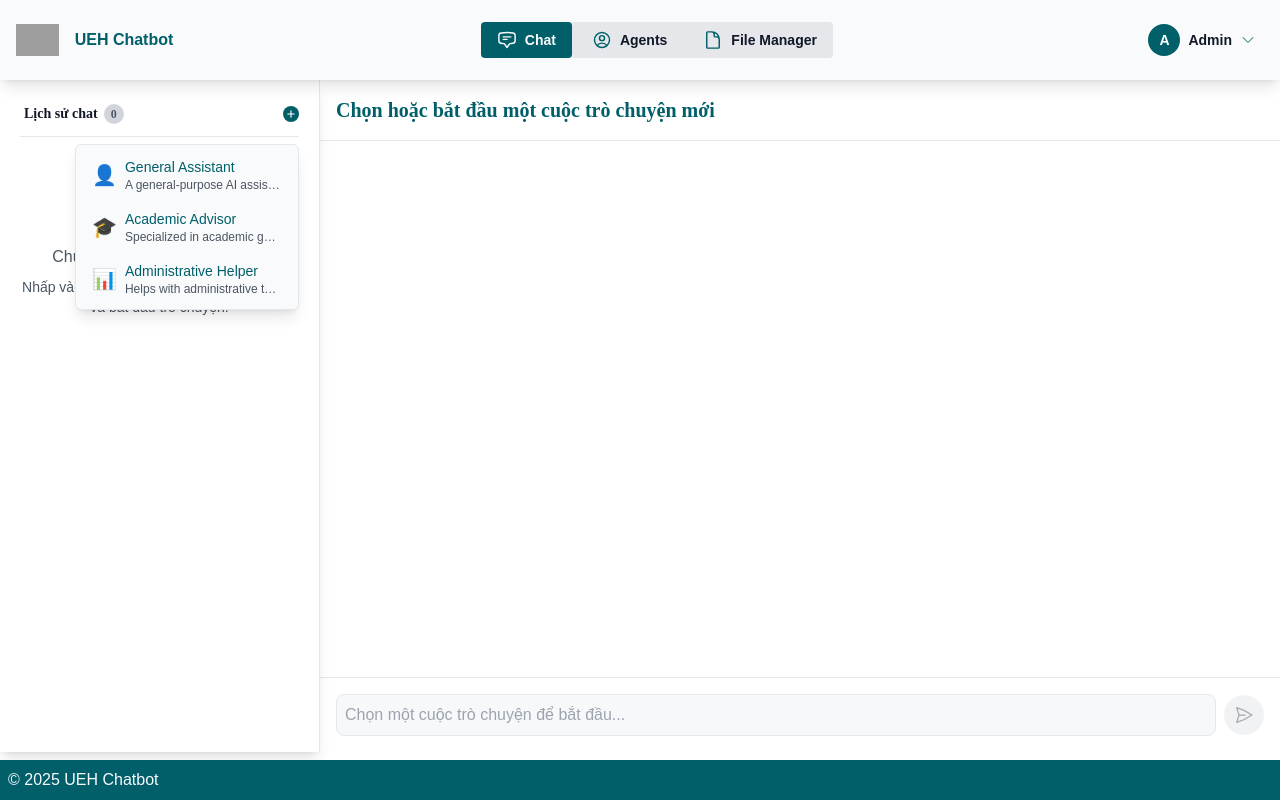
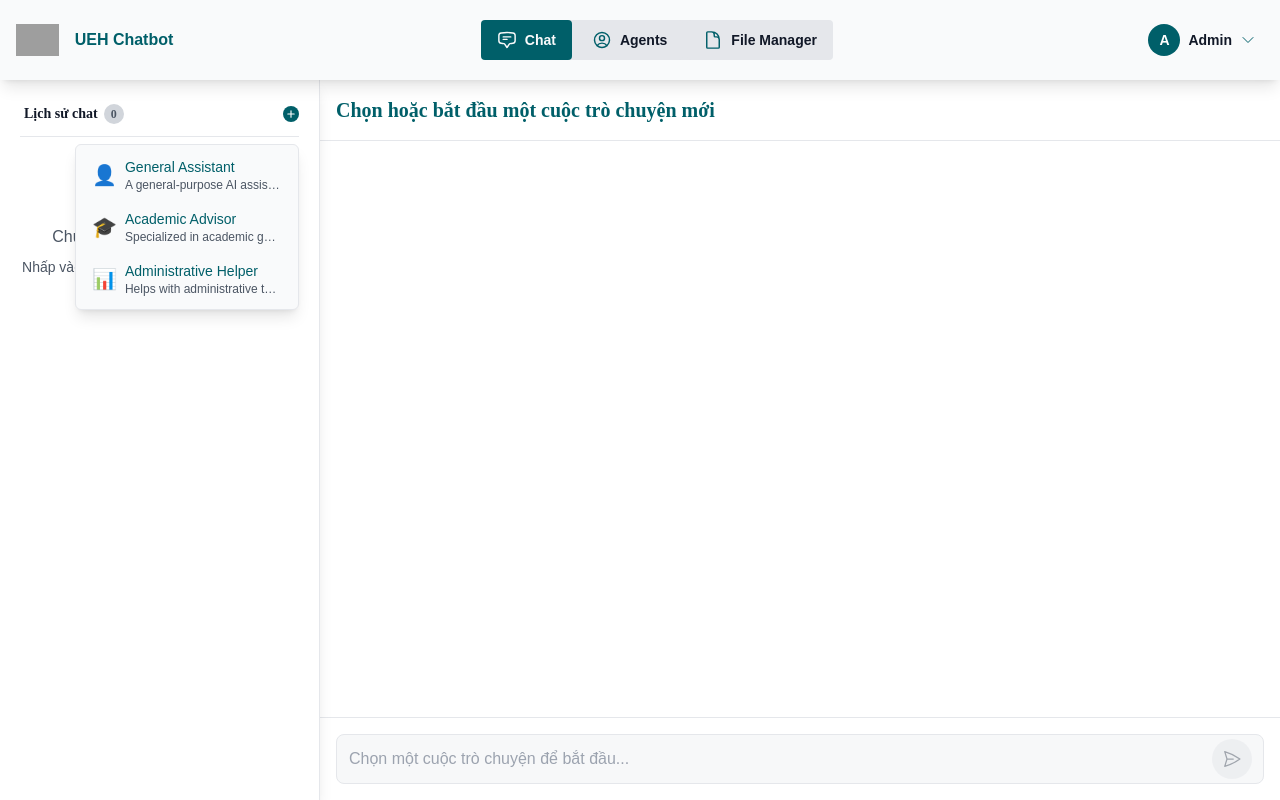
Before and after one commit to AnVuTrong/practice-redux, a React (Create React App) app: page /chat in a window 1280 px wide. Built offline with nearby package versions, Linux system fonts and the light colour scheme; grey boxes are pictures that could not be loaded.

Commit message:
Refine UI components with layout and styling improvements

```diff
--- a/src/components/chat-content.components/ChatInput.component.tsx
+++ b/src/components/chat-content.components/ChatInput.component.tsx
@@ -19,17 +19,19 @@ export const ChatInput: React.FC<ChatInputProps> = ({ onSendMessage, disabled })
 
   return (
     <form onSubmit={handleSubmit} className="border-t border-secondary p-4">
-      <div className="flex items-center gap-2">
+      <div className="relative flex items-center">
         <input
           type="text"
           value={message}
           onChange={(e) => setMessage(e.target.value)}
           placeholder={disabled ? 'Chọn một cuộc trò chuyện để bắt đầu...' : 'Nhập tin nhắn của bạn...'}
           disabled={disabled}
-          className="flex-1 p-2 rounded-lg border border-secondary bg-background-primary
+          className="w-full p-3 pr-16 rounded-lg border border-secondary bg-background-primary
             focus:outline-none focus:border-primary disabled:bg-secondary/30"
         />
-        <SendButton disabled={disabled || !message.trim()} />
+        <div className="absolute right-3">
+          <SendButton disabled={disabled || !message.trim()} />
+        </div>
       </div>
     </form>
   );
--- a/src/components/chat-sidebar.components/ChatHistoryItem.component.tsx
+++ b/src/components/chat-sidebar.components/ChatHistoryItem.component.tsx
@@ -28,8 +28,8 @@ export const ChatHistoryItem: React.FC<ChatHistoryItemProps> = ({
       <div className="w-full text-left p-5 hover:bg-secondary/50 transition-colors duration-200">
         <div className="flex justify-between items-start relative">
           <div className="flex-1 min-w-0">
-            <h1 className="font-bold text-primary truncate">{chat.title}</h1>
-            <p className="text-sm text-text-secondary truncate mt-1">{chat.preview}</p>
+            <h1 className="font-bold truncate mr-10">{chat.title}</h1>
+            <p className="text-sm text-text-secondary line-clamp-1 mt-1">{chat.preview}</p>
           </div>
           <button
             onClick={handleDelete}
@@ -42,7 +42,7 @@ export const ChatHistoryItem: React.FC<ChatHistoryItemProps> = ({
               viewBox="0 0 24 24"
               strokeWidth={1.5}
               stroke="currentColor"
-              className="w-3 h-3"
+              className="w-4 h-4"
             >
               <path
                 strokeLinecap="round"
--- a/src/components/chat-sidebar.components/ChatSidebar.component.tsx
+++ b/src/components/chat-sidebar.components/ChatSidebar.component.tsx
@@ -30,7 +30,7 @@ export const ChatSidebar: React.FC<ChatSidebarProps> = ({
 
   return (
     <div className={sidebarClasses}>
-      <div className="flex-none">
+      <div>
         <ChatSidebarHeader
           chatCount={chatHistory.length}
         />
--- a/src/components/chat-sidebar.components/ChatSidebarHeader.component.tsx
+++ b/src/components/chat-sidebar.components/ChatSidebarHeader.component.tsx
@@ -17,7 +17,7 @@ export const ChatSidebarHeader: React.FC<ChatSidebarHeaderProps> = ({
   };
 
   return (
-    <div className="flex justify-between items-center border-b m-5 pb-2 border-secondary relative">
+    <div className="flex justify-between items-center border-b mx-5 mt-5 pb-2 border-secondary relative">
       <h1  className="text-text-primary font-bold text-sm flex items-center p-1 my-auto justify-between">
         Lịch sử chat
         <span className="ml-1.5 bg-secondary-dark text-text-secondary rounded-full w-5 h-5 flex items-center justify-center text-xs">
--- a/src/components/footer.components/Footer.component.tsx
+++ b/src/components/footer.components/Footer.component.tsx
@@ -2,7 +2,7 @@ import React from 'react';
 
 export const Footer = () => {
   return (
-    <footer className='bg-primary text-background-primary p-2 mt-auto'>
+    <footer className='bg-primary text-background-primary p-3 mt-auto'>
       <div className='container mx-auto'>
         <p>© 2025 UEH Chatbot</p>
       </div>
--- a/src/components/header.components/NavigationItem.component.tsx
+++ b/src/components/header.components/NavigationItem.component.tsx
@@ -20,7 +20,7 @@ export const NavigationItem: React.FC<NavigationItemProps> = ({
   return (
     <Link
       to={path}
-      className={`flex items-center gap-2 px-4 py-2 rounded transition-colors text-sm font-regular
+      className={`flex items-center gap-2 px-4 py-2.5 rounded transition-colors text-sm font-regular
         ${!isFirst && !isMobile ? 'ml-1' : ''}
         ${isMobile ? 'w-full' : ''}
         ${isActive
--- a/src/features/chatSlice.feature.ts
+++ b/src/features/chatSlice.feature.ts
@@ -55,8 +55,8 @@ export const chatSlice = createSlice({
     addNewChatWithAgent: (state, action: PayloadAction<{agent: AIAgent}>) => {
       const newChat: ChatHistory = {
         id: Date.now().toString(),
-        title: `New Chat with ${action.payload.agent.name}`,
-        preview: 'Start a new conversation...',
+        title: `${action.payload.agent.name}`,
+        preview: 'Start a new conversation on the top right corner of the sidebar...',
         timestamp: new Date().toISOString(),
         agentId: action.payload.agent.id
       };
--- a/src/layouts/MainLayout.layout.tsx
+++ b/src/layouts/MainLayout.layout.tsx
@@ -1,6 +1,5 @@
 import React from 'react';
 import { Header } from '../components/header.components/Header.component';
-import { Footer } from '../components/footer.components/Footer.component';
 
 interface MainLayoutProps {
   children: React.ReactNode;
@@ -8,10 +7,9 @@ interface MainLayoutProps {
 
 export const MainLayout = ({ children }: MainLayoutProps) => {
   return (
-    <div className="min-h-screen flex flex-col">
+    <div className="flex flex-col min-h-screen">
       <Header />
-      <main className="flex-1 overflow-hidden">{children}</main>
-      <Footer />
+      <main className="flex-1 flex overflow-hidden">{children}</main>
     </div>
   );
 };
--- a/src/pages/Chat.page.tsx
+++ b/src/pages/Chat.page.tsx
@@ -26,7 +26,7 @@ const Chat = () => {
   };
 
   return (
-    <div className="flex h-[calc(100vh-8rem)] relative">
+    <div className="flex flex-1 w-full">
       <ChatSidebar
         chatHistory={chatHistory}
         activeChatId={activeChatId}
```
